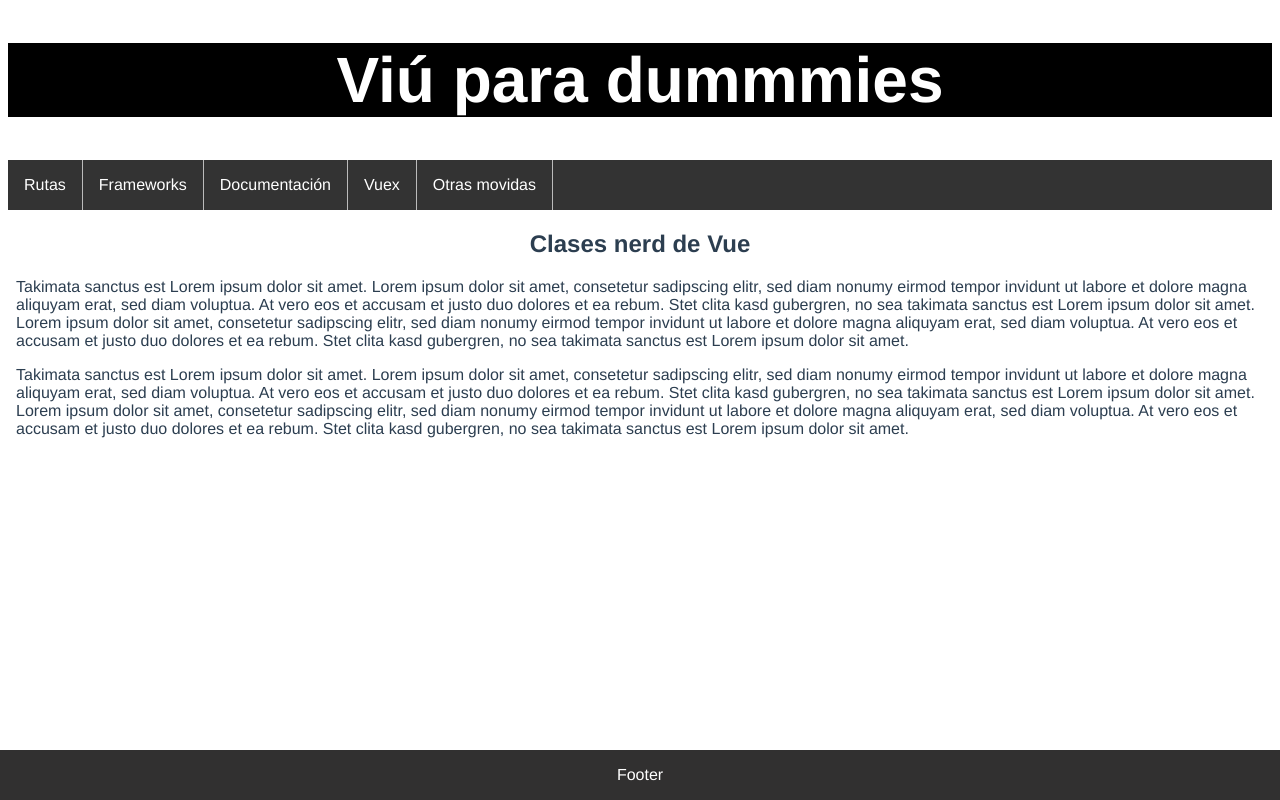
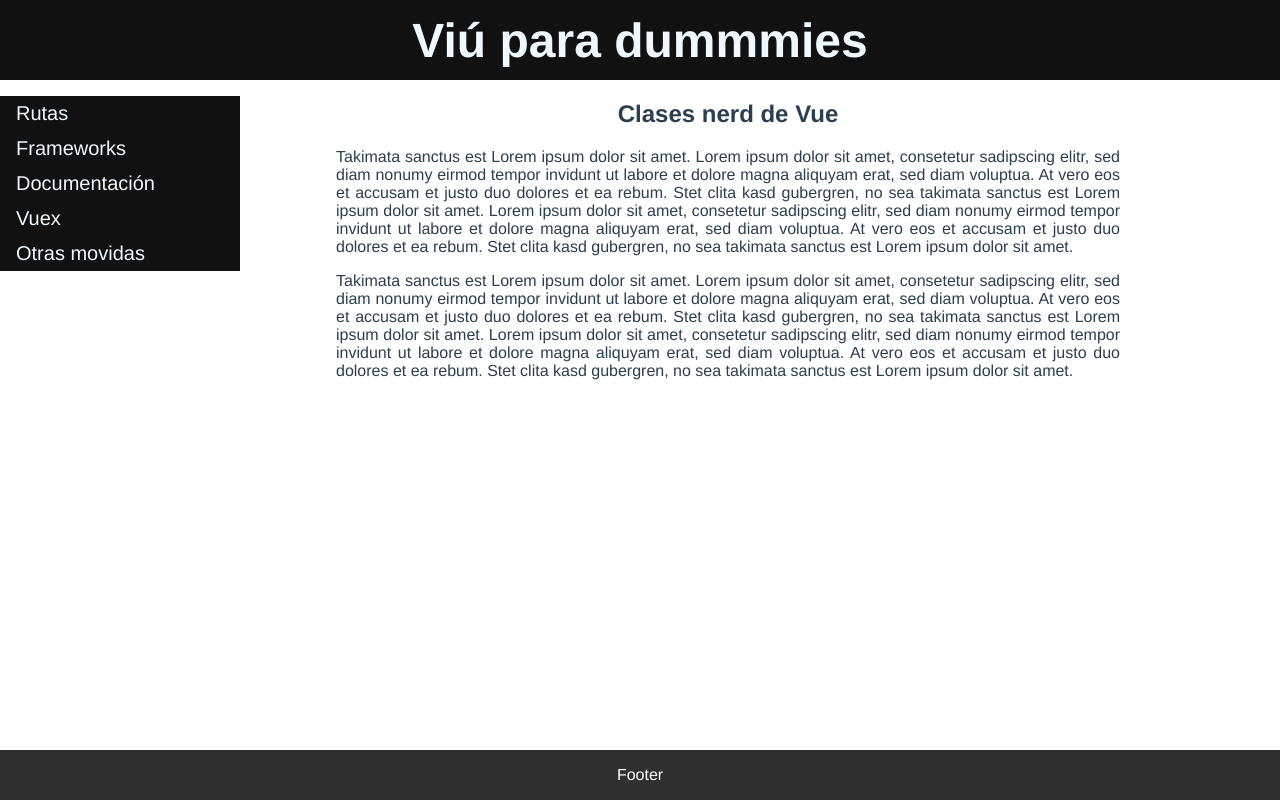
Before and after one commit to Luisherediaj/vue-router, a Vue app: page / in a window 1280 px wide. Built offline with nearby package versions, Linux system fonts and the light colour scheme.

Commit message:
avance css

```diff
--- a/src/App.vue
+++ b/src/App.vue
@@ -27,7 +27,14 @@ export default {
 #app {
   font-family: Avenir, Helvetica, Arial, sans-serif;
   color: #2c3e50;
-
+  display: grid;
+  /* grid-template-areas:
+    'header header header header'
+    'browser main main main'
+    'browser main main main'
+    'footer footer footer footer'; */
+    grid-template-columns: 20rem 50rem;
+  grid-template-rows: 4rem 2.5rem 6rem 6rem 6rem;
 }
 
 </style>
--- a/src/components/Browser.vue
+++ b/src/components/Browser.vue
@@ -1,11 +1,12 @@
 <template>
-  <ul>
-    <li>Rutas</li>
-    <li>Frameworks</li>
-    <li>Documentación</li>
-    <li>Vuex</li>
-    <li>Otras movidas</li>
-  </ul>
+<div class="sidenav">
+    <a href="#">Rutas</a>
+    <a href="#">Frameworks</a>
+    <a href="#">Documentación</a>
+   <a href="#">Vuex</a>
+    <a href="#">Otras movidas</a>
+
+  </div>
 </template>
 
 <script>
@@ -15,28 +16,29 @@ export default {
 </script>
 
 <style>
-ul {
-    list-style-type: none;
-    padding: 0;
-    overflow: hidden;
-    background-color: #333;
+.sidenav {
+
+  width: 15rem; /* Set the width of the sidebar */
+  position: fixed; /* Fixed Sidebar (stay in place on scroll) */
+
+  top: 6rem; /* Stay at the top */
+  left: 0;
+  background-color: #111; /* Black */
+  overflow-x: hidden; /* Disable horizontal scroll */
+
 }
 
-li {
-    float: left;
+/* The navigation menu links */
+.sidenav a {
+  padding: 6px 8px 6px 16px;
+  text-decoration: none;
+  font-size: 20px;
+  color: aliceblue;
+  display: block;
 }
 
-li {
-    display: block;
-    color: white;
-    text-align: center;
-    padding: 16px;
-    text-decoration: none;
-    border-right: 1px solid #bbb;
-}
-
-
-li:hover {
-    background-color: #111;
+/* When you mouse over the navigation links, change their color */
+.sidenav a:hover {
+  color: #818181;
 }
 </style>
--- a/src/components/Header.vue
+++ b/src/components/Header.vue
@@ -15,13 +15,22 @@ export default {
 <style>
 
 header {
-background: black;
-text-align: center;
+  height: 5rem; /* Full-height: remove this if you want "auto" height */
+  width: 100%; /* Set the width of the sidebar */
+  position: fixed; /* Fixed Sidebar (stay in place on scroll) */
+  z-index: 1; /* Stay on top */
+  top: 0; /* Stay at the top */
+  left: 0;
+  background-color: #111; /* Black */
+  display: flex;
+  justify-content: center;
+  align-items: center;
 }
 
-h1 {
-  font-size: 4rem;
-	color: #fff;
+h1{
+  text-align: center;
+  font-size: 3rem;
+  color: aliceblue;
 
 }
 </style>
--- a/src/components/Main.vue
+++ b/src/components/Main.vue
@@ -16,6 +16,10 @@ export default {
 </script>
 
 <style>
+  body{
+    padding-top: 2rem;
+    text-align: justify;
+  }
     h2 {
         text-align: center;
     }
```
